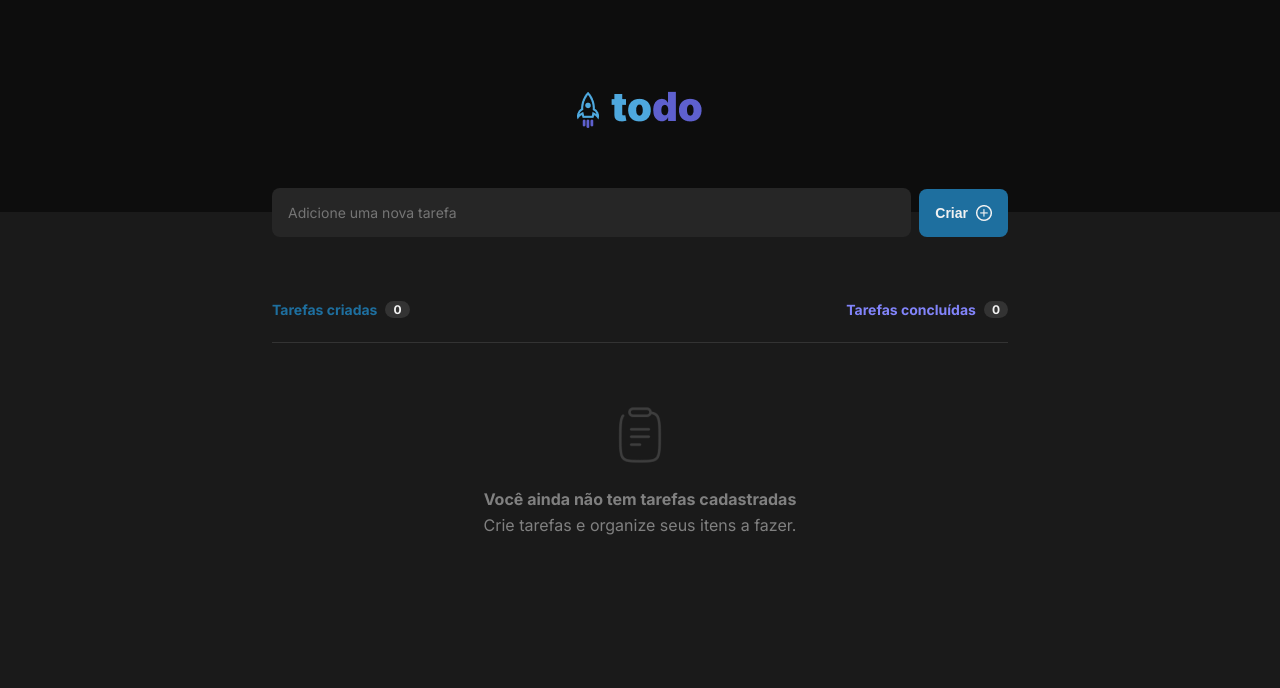
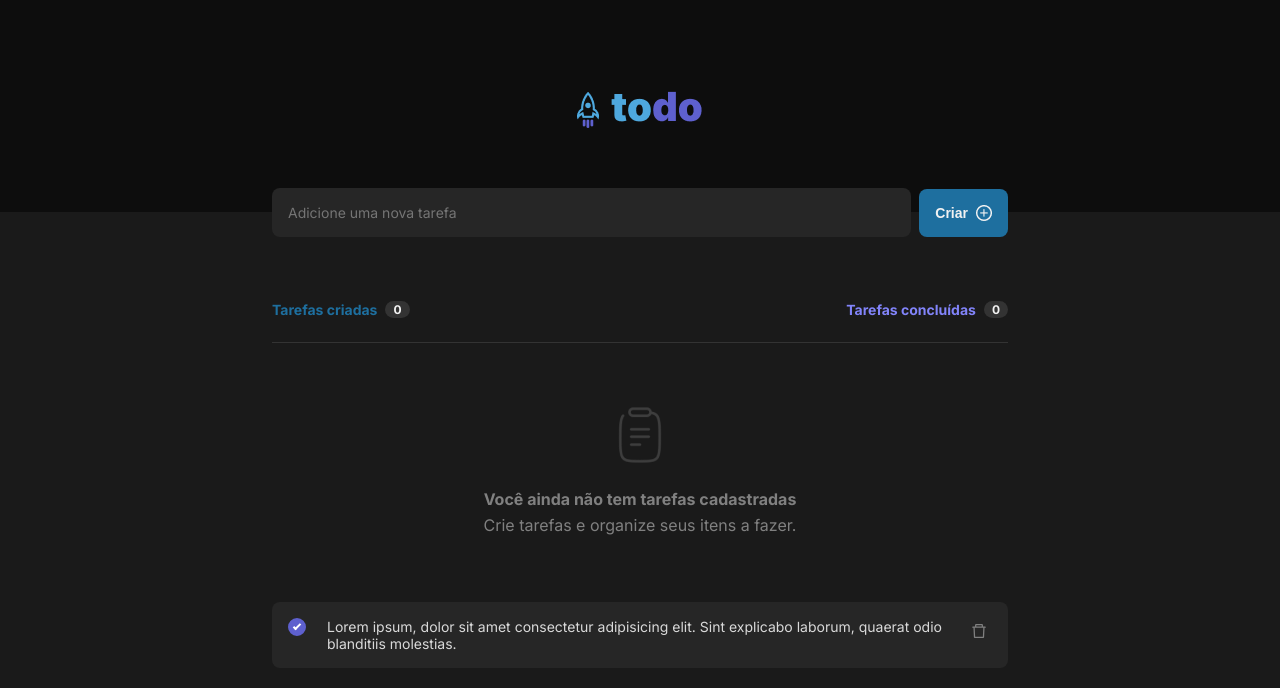
Before and after one commit to jmichel-dev/ignite-challenge-todo-app, a React (Vite) app: page / in a window 1280 px wide. Shown: the top 688 px of the page. Built offline with nearby package versions, Linux system fonts and the light colour scheme.

Commit message:
created component for todo list item

```diff
--- /dev/null
+++ b/src/components/ListItem/ListItem.module.css
@@ -0,0 +1,109 @@
+.container {
+  margin: 0 auto;
+  width: 100%;
+  max-width: 73.6rem;
+}
+
+.listItem {
+  padding: 1.6rem;
+  background-color: var(--gray-500);
+  border-radius: 8px;
+
+  display: flex;
+  flex-direction: row;
+  align-items: flex-start;
+
+  gap: 0.4rem;
+}
+
+.text {
+  color: var(--gray-200);
+}
+
+.btnDelete {
+  border: none;
+  background: transparent;
+  cursor: pointer;
+  padding: 0.4rem;
+  border-radius: 8px;
+  transition: background-color 0.2s;
+}
+
+.btnDelete svg {
+  fill: var(--gray-300);
+}
+
+.btnDelete:hover {
+  background-color: var(--gray-400);
+}
+
+.btnDelete:hover svg {
+  fill: var(--danger);
+}
+
+.containerCheckbox {
+  display: block;
+  position: relative;
+  padding-left: 35px;
+  margin-bottom: 12px;
+  cursor: pointer;
+  font-size: 22px;
+  -webkit-user-select: none;
+  -moz-user-select: none;
+  -ms-user-select: none;
+  user-select: none;
+}
+
+/* Hide the browser's default checkbox */
+.containerCheckbox input {
+  position: absolute;
+  opacity: 0;
+  cursor: pointer;
+  height: 0;
+  width: 0;
+}
+
+.checkmark {
+  position: absolute;
+  top: 0;
+  left: 0;
+  height: 18px;
+  width: 18px;
+  border-radius: 50%;
+  background-color: transparent;
+  border: 2px solid var(--blue);
+  transition: background-color 0.2s;
+}
+
+.containerCheckbox:hover input ~ .checkmark {
+  background-color: var(--blue-dark);
+}
+
+
+.containerCheckbox input:checked ~ .checkmark {
+  background-color: var(--purple-dark);
+  border: 2px solid var(--purple-dark);
+}
+
+.checkmark:after {
+  content: "";
+  position: absolute;
+  display: none;
+}
+
+
+.containerCheckbox input:checked ~ .checkmark:after {
+  display: block;
+}
+
+.containerCheckbox .checkmark:after {
+  left: 5px;
+  top: 2px;
+  width: 2px;
+  height: 6px;
+  border: solid white;
+  border-width: 0 2px 2px 0;
+  -webkit-transform: rotate(45deg);
+  -ms-transform: rotate(45deg);
+  transform: rotate(45deg);
+}
--- /dev/null
+++ b/src/components/ListItem/index.tsx
@@ -0,0 +1,31 @@
+import React, { useState } from "react";
+import { AiOutlineDelete } from "react-icons/ai";
+
+import styles from "./ListItem.module.css";
+
+export const ListItem: React.FC = () => {
+  const [toggleTaskStatus, setToggleTaskStatus] = useState(true);
+
+  const handleToggleTaskStatus = () => {
+    setToggleTaskStatus((status) => !status);
+  };
+
+  return (
+    <li className={styles.listItem}>
+      <div
+        className={styles.containerCheckbox}
+        onClick={handleToggleTaskStatus}
+      >
+        <input type="checkbox" checked={toggleTaskStatus} readOnly />
+        <span className={styles.checkmark}></span>
+      </div>
+      <p className={styles.text}>
+        Lorem ipsum, dolor sit amet consectetur adipisicing elit. Sint explicabo
+        laborum, quaerat odio blanditiis molestias.
+      </p>
+      <button className={styles.btnDelete}>
+        <AiOutlineDelete size={18} />
+      </button>
+    </li>
+  );
+};
--- a/src/components/ListTodo/ListTodo.module.css
+++ b/src/components/ListTodo/ListTodo.module.css
@@ -35,3 +35,7 @@
   background-color: var(--gray-400);
   color: var(--gray-100);
 }
+
+.list {
+  list-style: none;
+}
--- a/src/components/ListTodo/index.tsx
+++ b/src/components/ListTodo/index.tsx
@@ -1,3 +1,4 @@
+import { ListItem } from "../ListItem";
 import { ListTodoEmpty } from "../ListTodoEmpty";
 import styles from "./ListTodo.module.css";
 
@@ -15,6 +16,9 @@ export const ListTodo: React.FC = () => {
         </div>
       </header>
       <ListTodoEmpty />
+      <ul className={styles.list}>
+        <ListItem />
+      </ul>
     </div>
   );
 };
```
